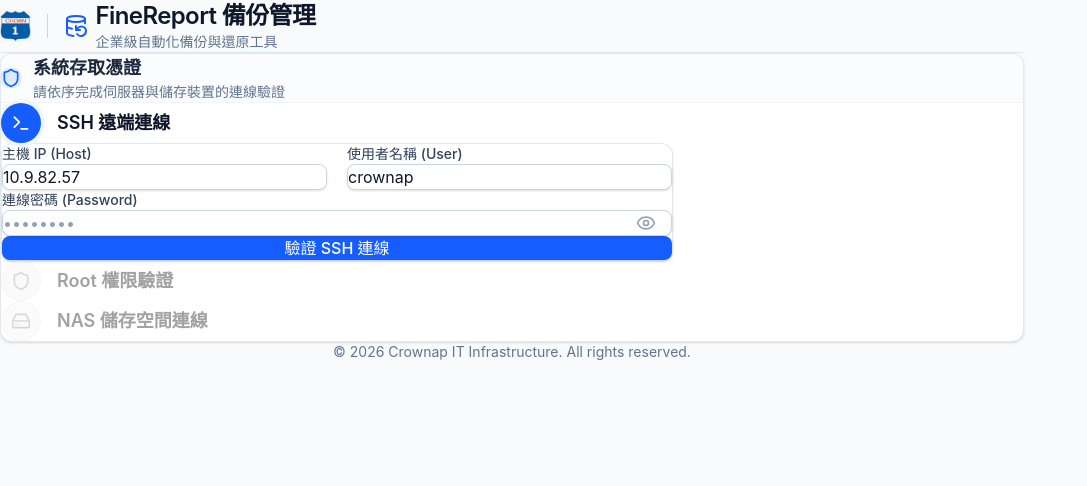
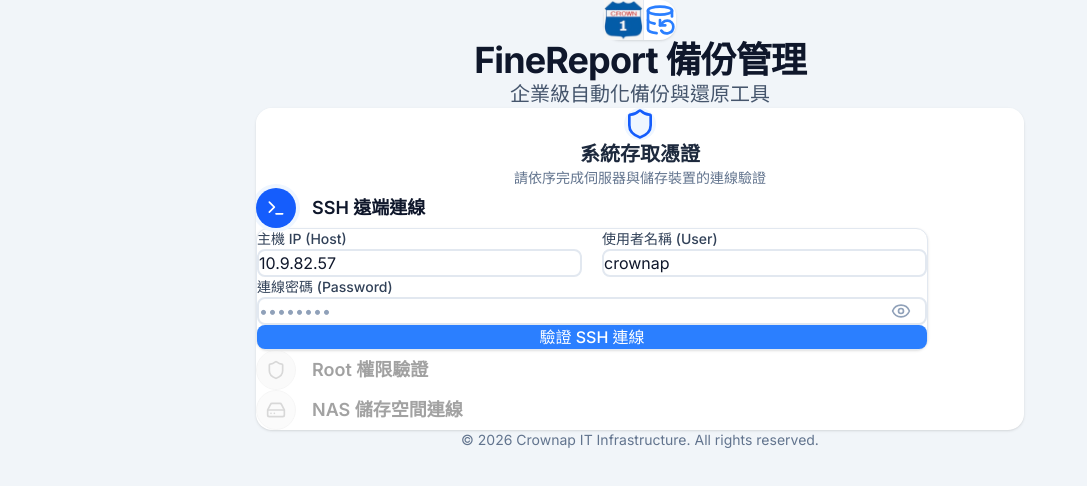
Before and after one commit to wilsontt/finereport-backup, a React (Vite) app in the folder frontend/: page / in a window 1280 px wide. Shown: the top 486 px of the page, without its empty margins (0-1087 px from the left). Built offline with nearby package versions, Linux system fonts and the light colour scheme.

Commit message:
頁面調整

```diff
--- a/frontend/index.html
+++ b/frontend/index.html
@@ -4,6 +4,7 @@
     <meta charset="UTF-8" />
     <link rel="icon" type="image/svg+xml" href="/vite.svg" />
     <meta name="viewport" content="width=device-width, initial-scale=1.0" />
+    <link href="https://fonts.googleapis.com/css2?family=Inter:wght@400;500;600;700&display=swap" rel="stylesheet">
     <title>FineReport 備份工具</title>
   </head>
   <body>
--- a/frontend/src/App.tsx
+++ b/frontend/src/App.tsx
@@ -35,25 +35,23 @@
       <div className={UI_PRO_MAX.pageWrapper}>
         {/* Header */}
         <header className={UI_PRO_MAX.header}>
-          <div className="flex items-center gap-4">
+          <div className="inline-flex items-center justify-center p-4 bg-white rounded-2xl shadow-sm mb-4">
             <img
               src={logoUrl}
               alt="CROWN Logo"
-              className="h-8 object-contain"
+              className="h-10 object-contain ml-2 mr-4"
             />
-            <div className="w-px h-6 bg-slate-300" />
-            <div className="flex items-center gap-2">
-              <DatabaseBackup className="w-6 h-6 text-blue-600" />
-              <div>
-                <h1 className={UI_PRO_MAX.headerTitle}>FineReport 備份管理</h1>
-                <p className={UI_PRO_MAX.headerSubtitle}>企業級自動化備份與還原工具</p>
-              </div>
+            <div className="w-px h-10 bg-slate-200 mx-2" />
+            <div className="px-4">
+              <DatabaseBackup className="w-8 h-8 text-blue-500" />
             </div>
           </div>
+          <h1 className={UI_PRO_MAX.headerTitle}>FineReport 備份管理</h1>
+          <p className={UI_PRO_MAX.headerSubtitle}>企業級自動化備份與還原工具</p>
         </header>
 
         {/* Main Content Area */}
-        <main className="space-y-6">
+        <main className="space-y-6 p4 mt-8">
           {step === 'credentials' && (
             <CredentialForm onDone={onCredentialsDone} />
           )}
--- a/frontend/src/components/CredentialForm.tsx
+++ b/frontend/src/components/CredentialForm.tsx
@@ -72,15 +72,11 @@
     <div className="animate-in fade-in slide-in-from-bottom-4 duration-500">
       <div className={UI_PRO_MAX.card}>
         <div className={UI_PRO_MAX.cardHeader}>
-          <div className="flex items-center gap-3">
-            <div className="p-2 bg-blue-100 text-blue-600 rounded-lg">
-              <Shield className="w-5 h-5" />
-            </div>
-            <div>
-              <h2 className={UI_PRO_MAX.cardTitle}>系統存取憑證</h2>
-              <p className={UI_PRO_MAX.pSub}>請依序完成伺服器與儲存裝置的連線驗證</p>
-            </div>
+          <div className="p-3 bg-blue-50 text-blue-600 rounded-2xl mb-4">
+            <Shield className="w-8 h-8" />
           </div>
+          <h2 className={UI_PRO_MAX.cardTitle}>系統存取憑證</h2>
+          <p className={UI_PRO_MAX.pSub}>請依序完成伺服器與儲存裝置的連線驗證</p>
         </div>
 
         <div className={UI_PRO_MAX.cardBody}>
--- a/frontend/src/components/PathSelector.tsx
+++ b/frontend/src/components/PathSelector.tsx
@@ -171,15 +171,11 @@
     <div className="animate-in fade-in slide-in-from-bottom-4 duration-500">
       <div className={UI_PRO_MAX.card}>
         <div className={UI_PRO_MAX.cardHeader}>
-          <div className="flex items-center gap-3">
-            <div className="p-2 bg-blue-100 text-blue-600 rounded-lg">
-              <FolderOpen className="w-5 h-5" />
-            </div>
-            <div>
-              <h2 className={UI_PRO_MAX.cardTitle}>備份目錄設定</h2>
-              <p className={UI_PRO_MAX.pSub}>請確認遠端來源與 NAS 儲存路徑</p>
-            </div>
+          <div className="p-3 bg-blue-50 text-blue-600 rounded-2xl mb-4">
+            <FolderOpen className="w-8 h-8" />
           </div>
+          <h2 className={UI_PRO_MAX.cardTitle}>備份目錄設定</h2>
+          <p className={UI_PRO_MAX.pSub}>請確認遠端來源與 NAS 儲存路徑</p>
         </div>
 
         <div className={UI_PRO_MAX.cardBody}>
--- a/frontend/src/index.css
+++ b/frontend/src/index.css
@@ -29,16 +29,44 @@
 }
 
 body {
-  font-family: var(--font-sans);
-  background-color: #fafafa;
-  background-image:
-    radial-gradient(at 0% 0%, hsla(253,16%,7%,0.03) 0, transparent 50%),
-    radial-gradient(at 50% 0%, hsla(225,39%,30%,0.03) 0, transparent 50%),
-    radial-gradient(at 100% 0%, hsla(339,49%,30%,0.03) 0, transparent 50%);
-  background-attachment: fixed;
+  font-family: 'Inter', var(--font-sans);
+  background-color: #f1f5f9; /* slate-100 */
   color: var(--color-surface-900);
   -webkit-font-smoothing: antialiased;
   -moz-osx-font-smoothing: grayscale;
+}
+
+/* Micro-interactions */
+.btn-ripple {
+  position: relative;
+  overflow: hidden;
+}
+
+.btn-ripple::after {
+  content: '';
+  position: absolute;
+  top: 50%;
+  left: 50%;
+  width: 0;
+  height: 0;
+  background: rgba(255, 255, 255, 0.3);
+  border-radius: 50%;
+  transform: translate(-50%, -50%);
+  transition: width 0.4s, height 0.4s;
+}
+
+.btn-ripple:active::after {
+  width: 300px;
+  height: 300px;
+}
+
+.input-focus {
+  transition: border-color 0.2s, box-shadow 0.2s;
+}
+
+.input-focus:focus {
+  border-color: #3B82F6;
+  box-shadow: 0 0 0 3px rgba(59, 130, 246, 0.2);
 }
 
 /* Custom Scrollbar for a more premium feel */
--- a/frontend/src/styles/designSystem.ts
+++ b/frontend/src/styles/designSystem.ts
@@ -8,22 +8,22 @@
 // Enterprise IT Management System Design System (Professional, Clean, Minimalist, High Reliability)
 export const UI_PRO_MAX = {
   // --- Layout & Structure ---
-  appContainer: "min-h-screen bg-slate-50 text-slate-900 font-sans selection:bg-blue-200 selection:text-blue-900",
-  pageWrapper: "max-w-5xl mx-auto px-4 sm:px-6 lg:px-8 py-10",
+  appContainer: "min-h-screen bg-slate-100 text-slate-900 font-sans selection:bg-blue-200 selection:text-blue-900 flex flex-col items-center py-12 relative overflow-hidden",
+  pageWrapper: "w-full max-w-3xl px-4 sm:px-6 relative z-10",
 
   // Header
-  header: "flex items-center justify-between pb-8 mb-8 border-b border-slate-200",
-  headerTitle: "text-2xl font-semibold tracking-tight text-slate-900 flex items-center gap-3",
-  headerSubtitle: "text-sm text-slate-500 font-medium",
+  header: "flex flex-col items-center justify-center pb-8 mb-8 text-center",
+  headerTitle: "text-4xl font-bold tracking-tight text-slate-900 mt-5 mb-4",
+  headerSubtitle: "text-xl text-slate-600",
 
   // Cards / Panels
-  card: "bg-white rounded-xl shadow-sm border border-slate-200 overflow-hidden",
-  cardHeader: "px-6 py-5 border-b border-slate-100 bg-slate-50/50 flex items-center justify-between",
-  cardTitle: "text-lg font-semibold text-slate-800",
-  cardBody: "p-6",
+  card: "bg-white rounded-2xl shadow-sm overflow-hidden relative",
+  cardHeader: "px-8 py-8 pb-2 bg-white flex flex-col items-center justify-center text-center",
+  cardTitle: "text-xl font-bold text-slate-800 mt-4",
+  cardBody: "p-8",
 
   // Section Headers
-  sectionTitle: "text-base font-semibold text-slate-800 mb-4 flex items-center gap-2",
+  sectionTitle: "text-slate-400 text-sm uppercase tracking-widest mb-8 flex items-center gap-2",
 
   // --- Typography ---
   h2: "text-2xl font-bold text-slate-900",
@@ -33,17 +33,17 @@
   value: "text-base font-medium text-slate-900",
 
   // --- Inputs ---
-  input: "w-full bg-white border border-slate-300 rounded-lg px-4 py-2.5 text-base text-slate-900 placeholder:text-slate-400 focus:outline-none focus:ring-2 focus:ring-blue-500/20 focus:border-blue-600 transition-all shadow-sm",
-  inputSm: "w-full bg-white border border-slate-300 rounded-lg px-3 py-2 text-sm text-slate-900 placeholder:text-slate-400 focus:outline-none focus:ring-2 focus:ring-blue-500/20 focus:border-blue-600 transition-all shadow-sm",
-  inputVerification: "w-full bg-white border border-slate-300 rounded-lg px-4 py-3 text-center text-3xl tracking-[0.3em] font-mono font-bold text-slate-900 focus:outline-none focus:ring-2 focus:ring-blue-500/20 focus:border-blue-600 transition-all shadow-sm h-16",
+  input: "w-full bg-white border-2 border-slate-200 rounded-lg px-4 py-3 text-base text-slate-900 placeholder:text-slate-400 outline-none transition-all duration-200 focus:border-blue-500 focus:ring-[3px] focus:ring-blue-500/20",
+  inputSm: "w-full bg-white border-2 border-slate-200 rounded-lg px-3 py-2 text-sm text-slate-900 placeholder:text-slate-400 outline-none transition-all duration-200 focus:border-blue-500 focus:ring-[3px] focus:ring-blue-500/20",
+  inputVerification: "w-full bg-white border-2 border-slate-200 rounded-lg px-4 py-3 text-center text-3xl tracking-[0.3em] font-mono font-bold text-slate-900 outline-none transition-all duration-200 focus:border-blue-500 focus:ring-[3px] focus:ring-blue-500/20 h-16",
 
   // --- Buttons Combinations ---
-  buttonPrimary: "inline-flex items-center justify-center gap-2 rounded-lg font-medium transition-colors focus:outline-none focus:ring-2 focus:ring-offset-2 disabled:opacity-50 disabled:cursor-not-allowed px-6 py-3 text-base bg-blue-600 hover:bg-blue-700 text-white shadow-sm focus:ring-blue-500",
-  buttonSmPrimary: "inline-flex items-center justify-center gap-2 rounded-lg font-medium transition-colors focus:outline-none focus:ring-2 focus:ring-offset-2 disabled:opacity-50 disabled:cursor-not-allowed px-4 py-2.5 text-sm bg-blue-600 hover:bg-blue-700 text-white shadow-sm focus:ring-blue-500",
-  buttonSecondary: "inline-flex items-center justify-center gap-2 rounded-lg font-medium transition-colors focus:outline-none focus:ring-2 focus:ring-offset-2 disabled:opacity-50 disabled:cursor-not-allowed px-6 py-3 text-base bg-white hover:bg-slate-50 text-slate-700 border border-slate-300 shadow-sm focus:ring-slate-500",
-  buttonSmSecondary: "inline-flex items-center justify-center gap-2 rounded-lg font-medium transition-colors focus:outline-none focus:ring-2 focus:ring-offset-2 disabled:opacity-50 disabled:cursor-not-allowed px-4 py-2.5 text-sm bg-white hover:bg-slate-50 text-slate-700 border border-slate-300 shadow-sm focus:ring-slate-500",
-  buttonInline: "inline-flex items-center justify-center gap-2 rounded-lg font-medium transition-colors focus:outline-none focus:ring-2 focus:ring-offset-2 disabled:opacity-50 disabled:cursor-not-allowed px-4 py-2.5 text-sm bg-slate-100 hover:bg-slate-200 text-slate-700 border border-transparent",
-  buttonDangerSm: "inline-flex items-center justify-center gap-2 rounded-lg font-medium transition-colors focus:outline-none focus:ring-2 focus:ring-offset-2 disabled:opacity-50 disabled:cursor-not-allowed px-3 py-2 text-sm bg-red-50 hover:bg-red-100 text-red-600 border border-transparent",
+  buttonPrimary: "btn-ripple inline-flex items-center justify-center gap-2 rounded-lg font-medium transition-transform duration-200 px-6 py-3 text-base bg-blue-500 hover:bg-blue-600 active:scale-[0.98] text-white cursor-pointer disabled:opacity-50 disabled:cursor-not-allowed disabled:active:scale-100",
+  buttonSmPrimary: "btn-ripple inline-flex items-center justify-center gap-2 rounded-lg font-medium transition-transform duration-200 px-4 py-2.5 text-sm bg-blue-500 hover:bg-blue-600 active:scale-[0.98] text-white cursor-pointer disabled:opacity-50 disabled:cursor-not-allowed disabled:active:scale-100",
+  buttonSecondary: "inline-flex items-center justify-center gap-2 rounded-lg font-medium transition-all duration-200 px-6 py-3 text-base bg-slate-200 hover:bg-slate-300 active:bg-slate-400 active:scale-[0.98] text-slate-700 cursor-pointer disabled:opacity-50 disabled:cursor-not-allowed disabled:active:scale-100",
+  buttonSmSecondary: "inline-flex items-center justify-center gap-2 rounded-lg font-medium transition-all duration-200 px-4 py-2.5 text-sm bg-slate-200 hover:bg-slate-300 active:bg-slate-400 active:scale-[0.98] text-slate-700 cursor-pointer disabled:opacity-50 disabled:cursor-not-allowed disabled:active:scale-100",
+  buttonInline: "inline-flex items-center justify-center gap-2 rounded-lg font-medium transition-all duration-200 px-4 py-2.5 text-sm bg-slate-100 hover:bg-slate-200 active:bg-slate-300 active:scale-[0.98] text-slate-700 cursor-pointer disabled:opacity-50 disabled:cursor-not-allowed disabled:active:scale-100",
+  buttonDangerSm: "inline-flex items-center justify-center gap-2 rounded-lg font-medium transition-all duration-200 px-3 py-2 text-sm bg-red-50 hover:bg-red-100 active:bg-red-200 active:scale-[0.98] text-red-600 cursor-pointer disabled:opacity-50 disabled:cursor-not-allowed disabled:active:scale-100",
 
   // --- Alerts & Status ---
   alertBase: "rounded-lg p-4 flex items-start gap-3 text-sm",
```
Also changed, not shown: frontend/src/components/BackupProgress.tsx (+45 -40 lines), frontend/src/components/HumanVerification.tsx (+13 -21 lines), 5 other files (tests, documents, lock files or other folders).
